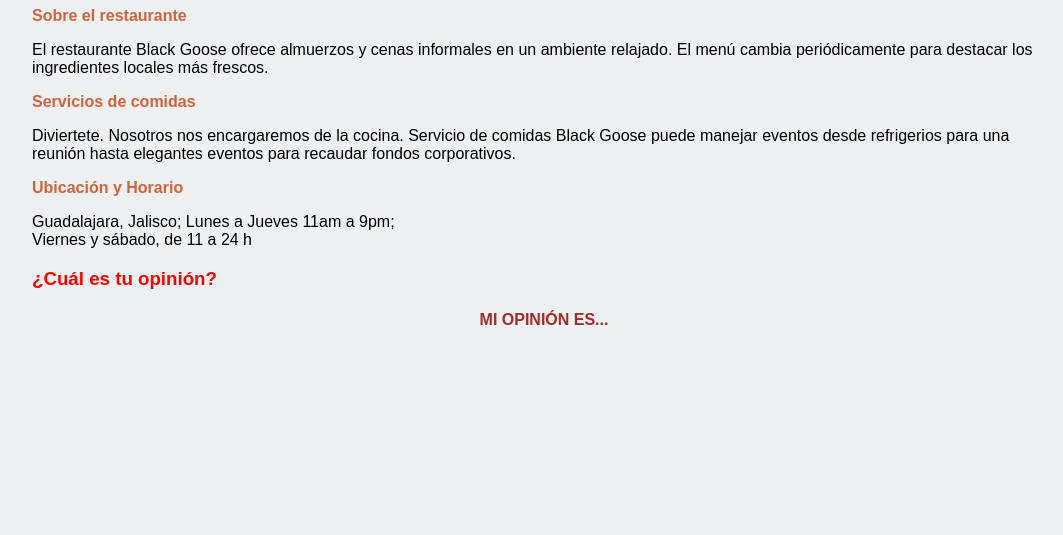
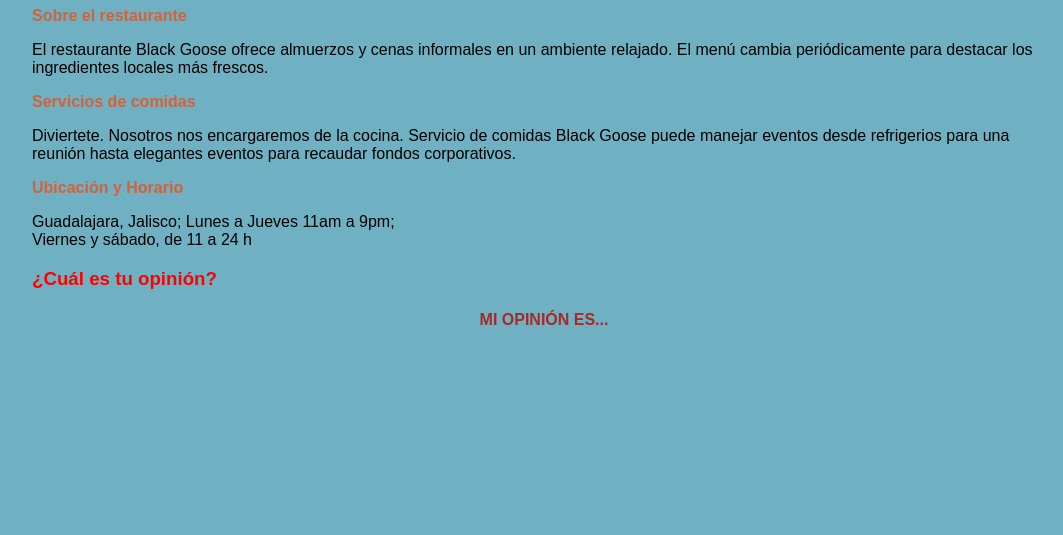
Before and after one commit to Antonio-ui-alt/01_inicio, a plain HTML site: page index.html in a window 1280 px wide. Shown: the part 265-800 px from the top of the page, without its empty margins (96-1159 px from the left). Drawn offline with Linux system fonts and the light colour scheme.

Commit message:
Craecion de la pagina de inicio

```diff
--- a/index.html
+++ b/index.html
@@ -5,7 +5,7 @@
     <title>RESTAURANTE BLACK GOOSE</title>
     <style>
       body{
-        background-color: #ecf0f1;
+        background-color: #6fb1c2;
         margin: 0 10%;
         font-family: sans-serif;
       }
```
